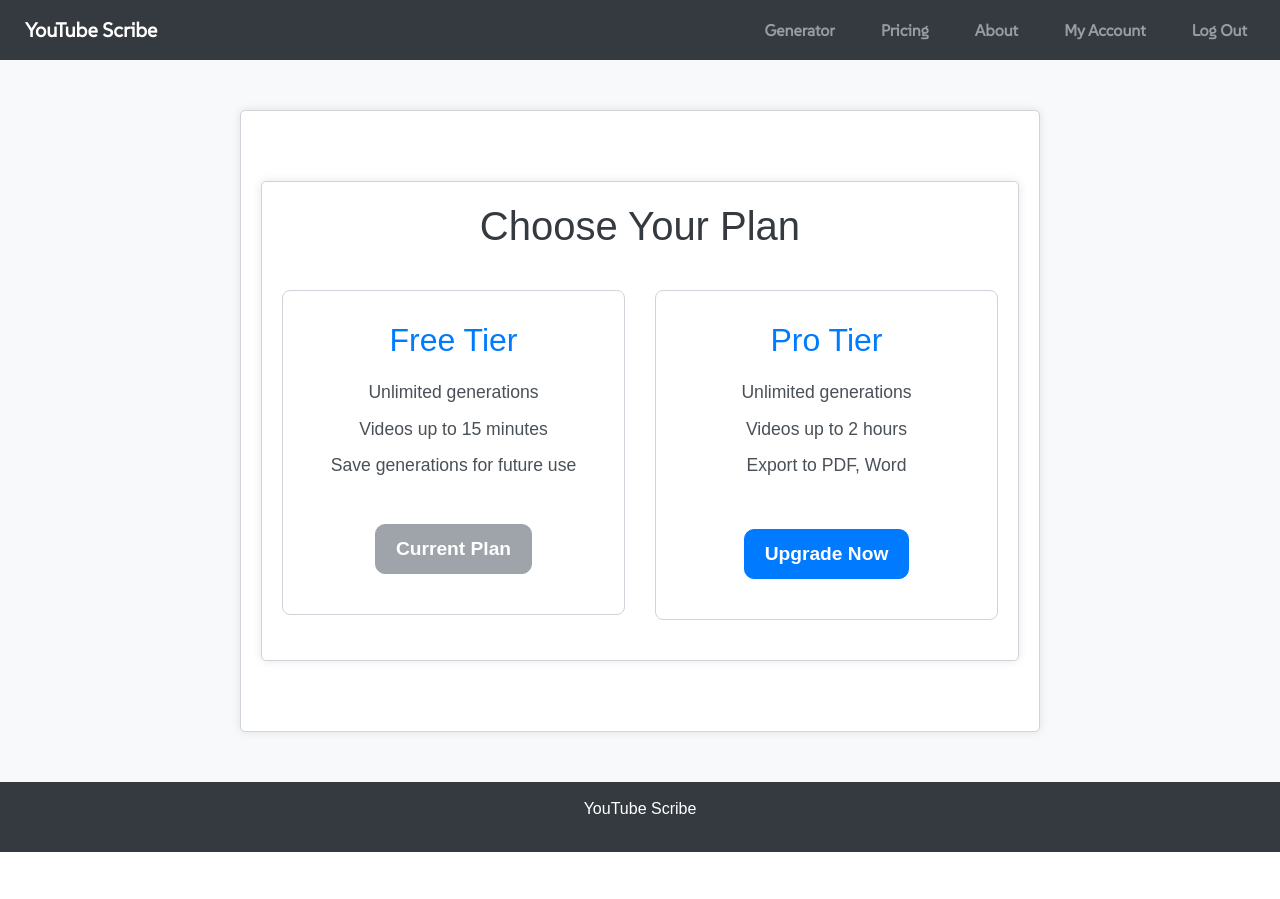
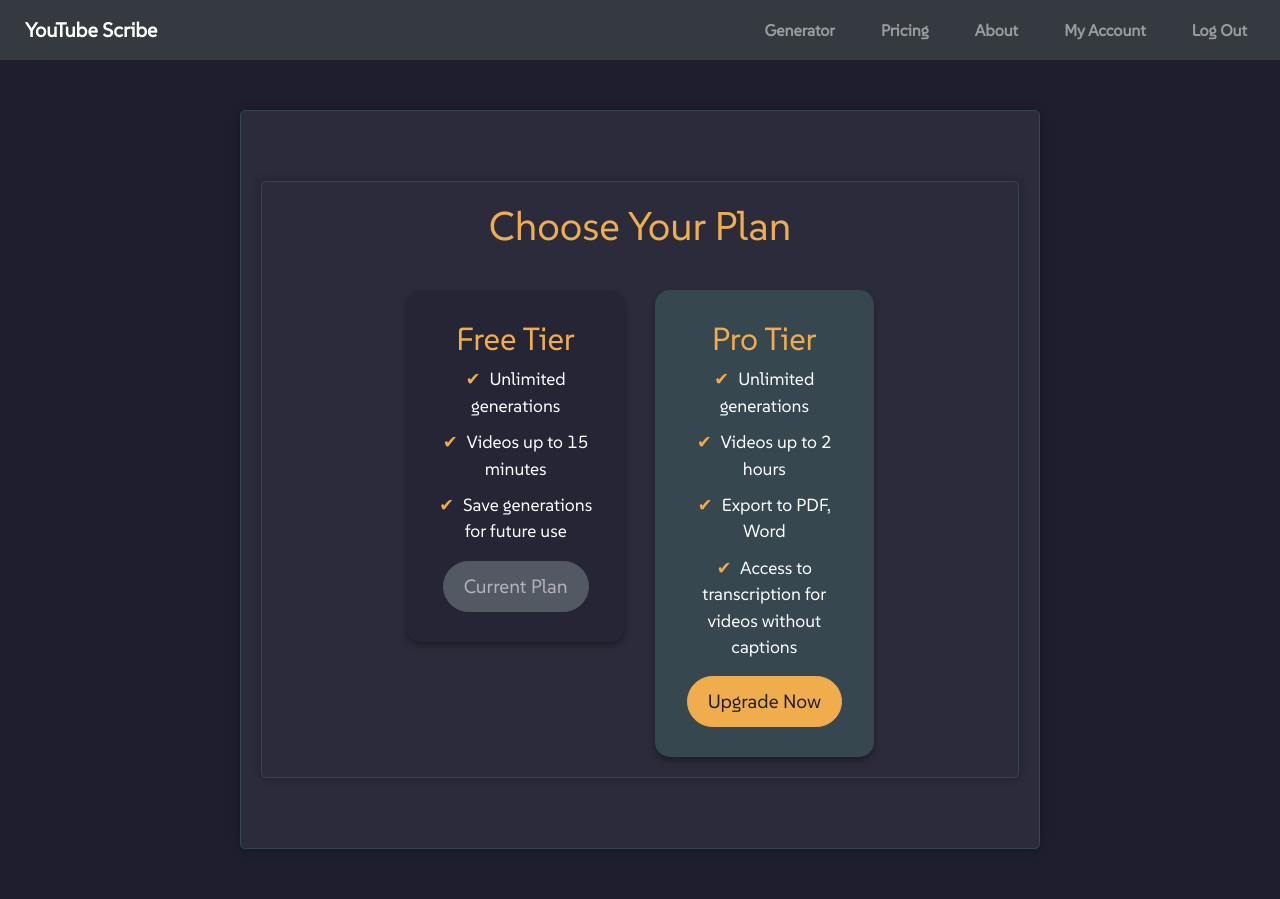
Before and after one commit to Nickydoesthings/YouTube-Scribe, a Flask app: page /pricing in a window 1280 px wide. Before the commit the page ends 852 px from the top, so only its background shows below. Run offline with Flask 3, Linux system fonts and the light colour scheme; the visitor is signed in with stand-in values (Sample User, id 1); some libraries are stand-ins or nearby versions.

Commit message:
fleshing out pricing page. switched to a darker theme with more consistancy throughout the site.

```diff
--- a/static/styles.css
+++ b/static/styles.css
@@ -1,27 +1,23 @@
+/* Font face setup */
 @font-face {
     font-family: 'SUSEfont';
-    src: url('/static/fonts/SUSE-Regular.ttf') format('truetype'); /* Correct the path */
+    src: url('/static/fonts/SUSE-Regular.ttf') format('truetype');
     font-weight: normal;
     font-style: normal;
 }
 
-
-/* Apply the custom font to the whole site */
+/* Apply custom font globally with fallback */
 body {
-    font-family: 'SUSEfont', Arial, sans-serif; /* Fallback to Arial and sans-serif in case the custom font doesn't load */
-}
-/* General body styling */
-body {
-    background-color: #f8f9fa;
-    color: #212529;
-    font-family: Arial, sans-serif;
+    font-family: 'SUSEfont', Arial, sans-serif;
+    background-color: #1e1e2f; /* Dark modern background */
+    color: #ffffff; /* Text color for better readability on dark background */
     margin: 0;
     padding: 0;
 }
 
-/* Navbar styling */
+/* Navbar Styling */
 .navbar {
-    font-family: SUSEfont;
+    font-family: 'SUSEfont';
     background-color: #343a40;
     padding: 10px;
     text-align: center;
@@ -34,89 +30,83 @@
     font-weight: bold;
 }
 
-.navbar a:hover, .landing-cta .landing-signup-btn:hover {
+.navbar a:hover,
+.landing-cta .landing-signup-btn:hover {
     text-decoration: underline;
 }
 
-/* Container styling */
+/* Container */
 .container {
     max-width: 800px;
     margin: 50px auto;
     padding: 20px;
-    background-color: #ffffff;
-    border: 1px solid #ced4da;
+    background-color: #2b2b3b; /* Slightly lighter dark color for containers */
+    border: 1px solid #37474f; /* Subtle border */
     border-radius: 5px;
-    box-shadow: 0 0 10px rgba(0, 0, 0, 0.1);
+    box-shadow: 0 0 10px rgba(0, 0, 0, 0.3);
     text-align: center;
 }
 
-/* Header styling */
-h1, .features-title {
+/* Header Styling */
+h1,
+.features-title {
     font-size: 2rem;
     margin-bottom: 20px;
-    color: #343a40;
-
+    color: #f0ad4e; /* Accent color for headings */
     text-align: center;
 }
 
-/* Form and Input styling */
+/* Form Elements */
 .form-group {
     margin-bottom: 15px;
 }
 
 .form-group label {
     font-weight: bold;
-    color: #495057;
+    color: #cfd8dc; /* Lighter text color */
     display: block;
     margin-bottom: 10px;
     text-align: left;
 }
 
-.form-group input, .form-control {
+.form-group input,
+.form-control {
     width: 100%;
     padding: 10px;
     margin-bottom: 20px;
     border-radius: 5px;
-    border: 1px solid #ccc;
-    background-color: #ffffff;
-    color: #212529;
+    border: 1px solid #495057;
+    background-color: #2b2b3b;
+    color: #ffffff;
     font-size: 16px;
 }
 
-/* Button styling */
+/* Button Styles */
 .btn {
     font-size: 1.2em;
     padding: 10px 20px;
     border-radius: 10px;
-    margin-top: 20px;
-    margin-bottom: 10px;
     text-align: center;
     cursor: pointer;
 }
 
-.btn-block {
-    display: block;
-    width: 100%;
-}
-
 .btn-primary {
-    background-color: #007bff;
-    border: 1px solid #007bff;
-    color: #ffffff;
-    font-weight: bold;
+    background-color: #f0ad4e;
+    border-color: #f0ad4e;
+    border-radius: 30px;
+    color: #1e1e2f;
 }
 
 .btn-primary:hover {
-    background-color: #0056b3;
-    border-color: #0056b3;
+    background-color: #e09d3c;
+    border-color: #e09d3c;
 }
 
 .btn-secondary {
-    background-color: #6c757d;
-    border: 1px solid #6c757d;
-    color: #ffffff;
-    font-weight: bold;
-    margin-top: 15px;
+    background-color: #555;
+    border-color: #555;
+    border-radius: 30px;
+    color: white;
 }
 
 .btn-secondary:hover {
@@ -408,142 +368,78 @@
     color: white;
     text-align: center;
     padding: 15px 0;
-    margin-top: 50px;
 }
 
-/* Pricing Page Styling */
+/* Pricing Page */
 .pricing-title {
     font-size: 2.5rem;
     margin-bottom: 40px;
+    color: #f0ad4e;
+}
+
+.pricing-container {
     text-align: center;
-    color: #343a40;
+    padding-top: 20px;
 }
 
 .pricing-card {
-    background-color: #ffffff;
-    border: 1px solid #ced4da;
-    border-radius: 8px;
+    background-color: #37474f;
+    border-radius: 15px;
     padding: 30px;
+    box-shadow: 0 4px 6px rgba(0, 0, 0, 0.3);
+    color: white;
     text-align: center;
-    margin-bottom: 20px;
 }
 
 .pricing-card h2 {
     font-size: 2rem;
-    margin-bottom: 20px;
-    color: #007bff;
+    color: #f0ad4e;
 }
 
 .pricing-card ul {
-    list-style-type: none;
+    list-style: none;
     padding: 0;
-    margin-bottom: 30px;
 }
 
 .pricing-card ul li {
     font-size: 1.1rem;
+    color: white;
     margin-bottom: 10px;
-    color: #495057;
 }
 
-.pricing-card .btn {
-    font-size: 1.2rem;
-    padding: 10px 20px;
+.plan-features .checkmark {
+    color: #f0ad4e;
+    margin-right: 5px;
 }
 
-/* Modal Styling */
-.modal-content {
+.free-tier {
+    background-color: #252535;
+}
+
+.pro-tier {
+    background-color: #37474f;
+}
+
+/* Account Page */
+.account-page {
+    margin-top: 50px;
+    padding: 20px;
+    background-color: #1e1e2f;
     border-radius: 8px;
 }
 
-.modal-header {
-    background-color: #007bff;
-    color: white;
-    border-bottom: none;
-    border-top-left-radius: 8px;
-    border-top-right-radius: 8px;
-}
-
-.modal-title {
-    font-weight: bold;
-}
-
-.modal-body {
-    padding: 20px;
-    color: #495057;
-}
-
-.modal-footer {
-    border-top: none;
-    padding: 15px;
-}
-
-.modal-footer .btn {
-    min-width: 120px;
-}
-
-.modal-footer .btn-primary {
-    background-color: #007bff;
-    border-color: #007bff;
-}
-
-.modal-footer .btn-secondary {
-    background-color: #6c757d;
-    border-color: #6c757d;
-}
-
-.close {
-    color: white;
-    opacity: 1;
-}
-
-.close:hover {
-    color: #e6e6e6;
-}
-
-/* Optional: Fade-in effect for the modal */
-.modal.fade .modal-dialog {
-    -webkit-transform: translate(0, -25%);
-    -moz-transform: translate(0, -25%);
-    -ms-transform: translate(0, -25%);
-    -o-transform: translate(0, -25%);
-    transform: translate(0, -25%);
-    transition: transform 0.3s ease-out;
-}
-
-.modal.show .modal-dialog {
-    -webkit-transform: translate(0, 0);
-    -moz-transform: translate(0, 0);
-    -ms-transform: translate(0, 0);
-    -o-transform: translate(0, 0);
-    transform: translate(0, 0);
-}
-
-.account-page {
-    margin-top: 50px;
-    padding: 20px;
-    background-color: #f8f9fa;
-    border-radius: 8px;
-}
-
-.account-page h1 {
-    margin-bottom: 20px;
-}
-
-/* Account page styles */
 .account-container {
     display: flex;
     justify-content: center;
     align-items: center;
-    min-height: 80vh; /* Adjusts the container to be vertically centered */
-    padding: 20px;
+    min-height: 80vh;
 }
 
 .account-card {
-    background-color: #fff;
+    background-color: #2b2b3b;
     padding: 40px;
     border-radius: 15px;
-    box-shadow: 0 4px 12px rgba(0, 0, 0, 0.1); /* Subtle shadow effect */
+    box-shadow: 0 4px 12px rgba(0, 0, 0, 0.3);
     text-align: left;
     max-width: 400px;
     width: 100%;
--- a/templates/base.html
+++ b/templates/base.html
@@ -57,9 +57,6 @@
         {% block content %}{% endblock %}
     </div>
 
-    <footer>
-        <p>YouTube Scribe</p>
-    </footer>
 
     <!-- Optional: Bootstrap JS and dependencies -->
     <script src="https://code.jquery.com/jquery-3.5.1.slim.min.js"></script>
--- a/templates/landing.html
+++ b/templates/landing.html
@@ -18,7 +18,6 @@
                 </form>
             </div>
             <div class="hero-links">
-                <a href="#" class="hero-link">See an example</a>
                 <a href="#" class="hero-link">FAQs</a>
             </div>
         </div>
--- a/templates/pricing.html
+++ b/templates/pricing.html
@@ -1,17 +1,17 @@
 {% extends "base.html" %}
 
 {% block content %}
-<div class="container">
+<div class="container pricing-container">
     <h1 class="pricing-title">Choose Your Plan</h1>
-    <div class="row">
+    <div class="row justify-content-center">
         <!-- Free Tier -->
-        <div class="col-md-6">
-            <div class="pricing-card">
-                <h2>Free Tier</h2>
-                <ul>
-                    <li>Unlimited generations</li>
-                    <li>Videos up to 15 minutes</li>
-                    <li>Save generations for future use</li>
+        <div class="col-md-4">
+            <div class="pricing-card free-tier">
+                <h2 class="plan-title">Free Tier</h2>
+                <ul class="plan-features">
+                    <li><span class="checkmark">✔</span> Unlimited generations</li>
+                    <li><span class="checkmark">✔</span> Videos up to 15 minutes</li>
+                    <li><span class="checkmark">✔</span> Save generations for future use</li>
                 </ul>
                 {% if not current_user.is_authenticated %}
                     <a href="{{ url_for('signup') }}" class="btn btn-primary">Sign Up for Free</a>
@@ -21,13 +21,14 @@
             </div>
         </div>
         <!-- Pro Tier -->
-        <div class="col-md-6">
-            <div class="pricing-card">
-                <h2>Pro Tier</h2>
-                <ul>
-                    <li>Unlimited generations</li>
-                    <li>Videos up to 2 hours</li>
-                    <li>Export to PDF, Word</li>
+        <div class="col-md-4">
+            <div class="pricing-card pro-tier">
+                <h2 class="plan-title">Pro Tier</h2>
+                <ul class="plan-features">
+                    <li><span class="checkmark">✔</span> Unlimited generations</li>
+                    <li><span class="checkmark">✔</span> Videos up to 2 hours</li>
+                    <li><span class="checkmark">✔</span> Export to PDF, Word</li>
+                    <li><span class="checkmark">✔</span> Access to transcription for videos without captions</li>
                 </ul>
                 {% if current_user.is_authenticated and current_user.plan == 'pro' %}
                     <button class="btn btn-secondary" disabled>Current Plan</button>
```
Also changed, not shown: other parts of static/styles.css (+64 -94 lines).
